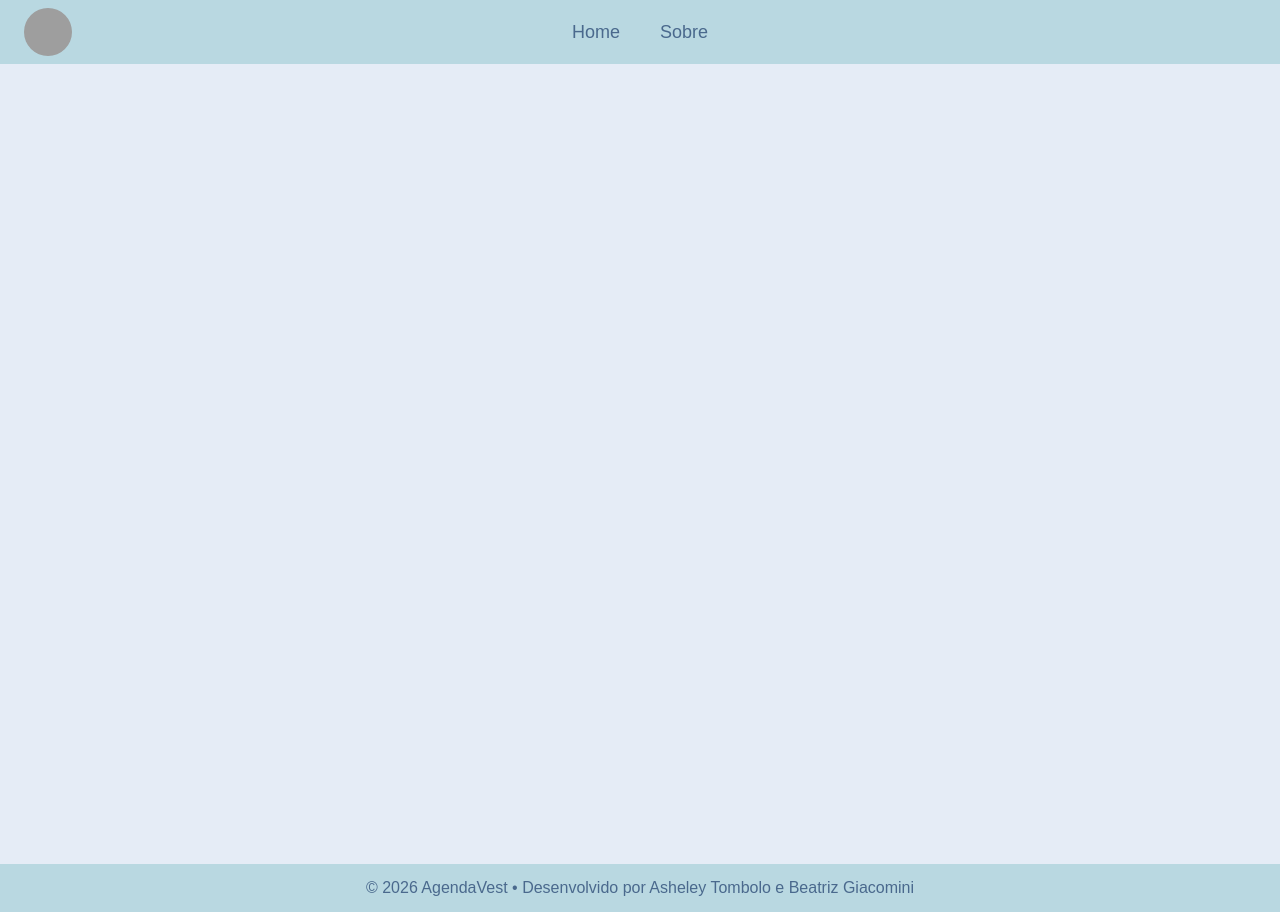
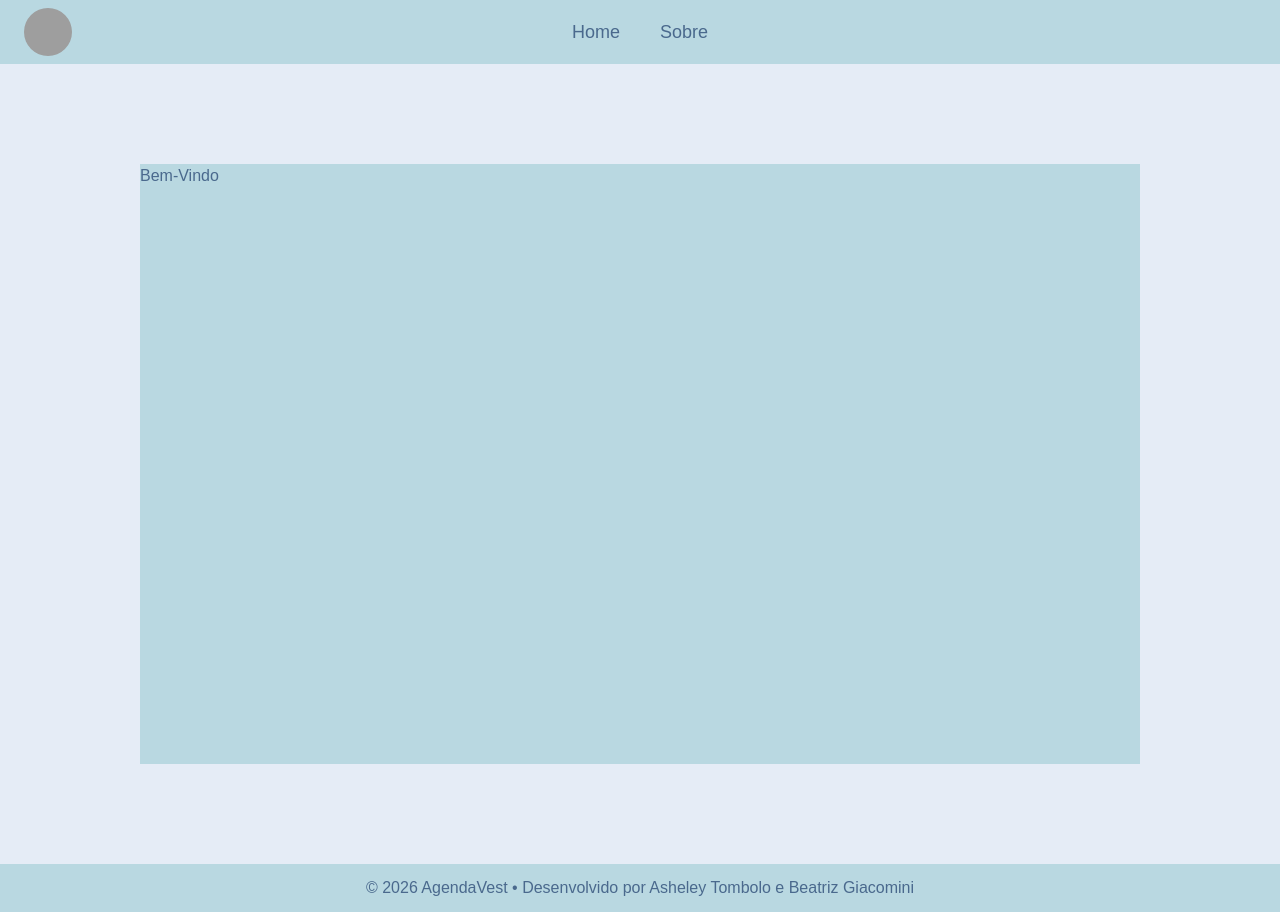
Before and after one commit to AsheleyC/TCC_agendaVest, a Next.js app in the folder web_vest/: page / in a window 1280 px wide. Built offline with nearby package versions, Linux system fonts and the light colour scheme; grey boxes are pictures that could not be loaded.

Commit message:
Arrumado

```diff
--- a/web_vest/jsconfig.json
+++ b/web_vest/jsconfig.json
@@ -1,5 +1,6 @@
 {
   "compilerOptions": {
+    "baseUrl": ".",
     "paths": {
       "@/*": ["./src/*"]
     }
--- a/web_vest/src/app/page.js
+++ b/web_vest/src/app/page.js
@@ -2,8 +2,10 @@ import Image from "next/image";
 
 export default function Home() {
   return (
-    <div className="min-h-screen bg-[#e5ecf6]">
-
+    <div className="min-h-screen bg-[#e5ecf6] flex items-center justify-center text-[#4a698d]">
+      <div className="bg-[#b9d8e1] w-250 h-150" >
+        <h1>Bem-Vindo</h1>
+      </div>
 
     </div>
   );
```
